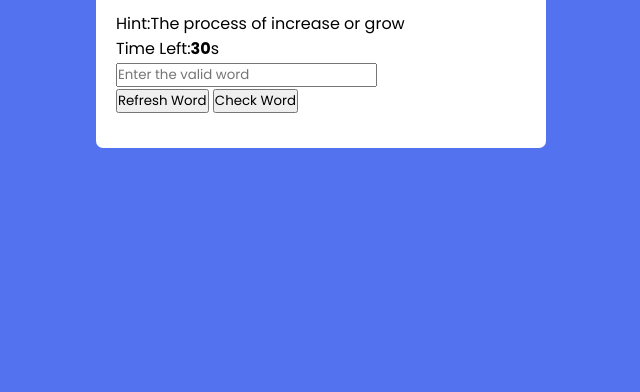
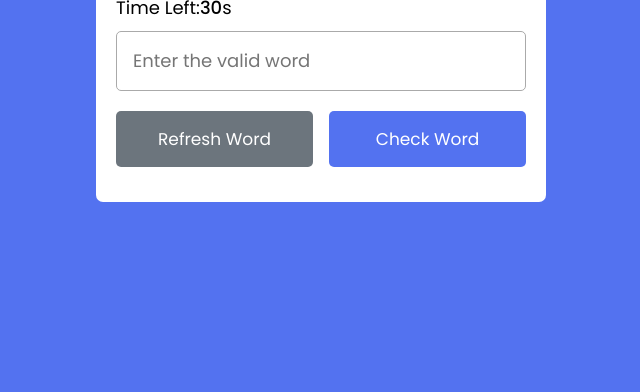
Before and after one commit to soumyodeep25majumdar/Word_Scramble_Game_1782022, a plain HTML site: page index.html in a window 1280 px wide. Shown: the part 408-800 px from the top of the page, without its empty margins (319-959 px from the left). Drawn offline with Linux system fonts and the light colour scheme.

Commit message:
Adding wordText, wordHint and refreshBtn in JS files

```diff
--- a/Script/index.js
+++ b/Script/index.js
@@ -0,0 +1,19 @@
+const wordText = document.querySelector(".word"),
+hintText = document.querySelector(".hint span"),
+refreshBtn = document.querySelector(".refresh-word")
+
+const initGame = () => {
+    let randomObj = words[Math.floor(Math.random() * words.length)];//getting the random obj from words
+    let wordArray = randomObj.word.split("");// splitting each letterof random word
+    for (let i = wordArray.length - 1; i > 0; i--) {
+        let j = Math.floor(Math.random() * (i + 1)); // getting the random numbers
+        // shuffling and swiping wordArray letter randomly
+        [wordArray[i],wordArray[j]] = [wordArray[j],wordArray[i]];
+    }
+    wordText.innerText = wordArray.join(""); //passing shuffle word as word text
+    hintText.innerText = randomObj.hint; // passing random object hint as hint text
+    console.log(randomObj);
+}
+initGame();
+
+refreshBtn.addEventListener("click",initGame);
--- /dev/null
+++ b/Script/words.js
@@ -0,0 +1,94 @@
+let words = [
+    {
+        word: "addition",
+        hint: "The process of adding numbers"
+    },
+    {
+        word: "meeting",
+        hint: "Event in which people come together"
+    },
+    {
+        word: "number",
+        hint: "Math symbol used for counting"
+    },
+    {
+        word: "exchange",
+        hint: "The act of trading"
+    },
+    {
+        word: "canvas",
+        hint: "Piece of fabric for oil painting"
+    },
+    {
+        word: "garden",
+        hint: "Space for planting flower and plant"
+    },
+    {
+        word: "position",
+        hint: "Location of someone or something"
+    },
+    {
+        word: "feather",
+        hint: "Hair like outer covering of bird"
+    },
+    {
+        word: "comfort",
+        hint: "A pleasant feeling of relaxation"
+    },
+    {
+        word: "tongue",
+        hint: "The muscular organ of mouth"
+    },
+    {
+        word: "expansion",
+        hint: "The process of increase or grow"
+    },
+    {
+        word: "country",
+        hint: "A politically identified region"
+    },
+    {
+        word: "group",
+        hint: "A number of objects or persons"
+    },
+    {
+        word: "taste",
+        hint: "Ability of tongue to detect flavour"
+    },
+    {
+        word: "store",
+        hint: "Large shop where goods are traded"
+    },
+    {
+        word: "field",
+        hint: "Area of land for farming activities"
+    },
+    {
+        word: "friend",
+        hint: "Person other than a family member"
+    },
+    {
+        word: "pocket",
+        hint: "A bag for carrying small items"
+    },
+    {
+        word: "needle",
+        hint: "A thin and sharp metal pin"
+    },
+    {
+        word: "expert",
+        hint: "Person with extensive knowledge"
+    },
+    {
+        word: "statement",
+        hint: "A declaration of something"
+    },
+    {
+        word: "second",
+        hint: "One-sixtieth of a minute"
+    },
+    {
+        word: "library",
+        hint: "Place containing collection of books"
+    },
+]
--- a/Style/style.css
+++ b/Style/style.css
@@ -24,7 +24,6 @@ body{
     font-size: 25px;
     font-weight: 500;
     padding: 18px 25px;
-
 }
 .container .content{
     margin: 25px 20px 35px;
@@ -40,3 +39,41 @@ body{
 .content .details{
     margin:25px 0 20px;
 }
+
+.details p{
+    font-size: 18px;
+    margin-bottom: 10px;
+}
+.details p b{
+    font-weight: 500;
+}
+.content input{
+    width: 100%;
+    height: 60px;
+    outline: none;
+    font-size: 18px;
+    padding: 0 16px;
+    border-radius: 5px;
+    border: 1px solid #aaa;
+}
+.content .buttons{
+    display: flex;
+    margin-top:20px;
+    justify-content: space-between;
+}
+.buttons button{
+    border:none;
+    outline:none;
+    padding:15px 0;
+    color: #fff;
+    cursor: pointer;
+    font-size: 17px;
+    border-radius: 5px;
+    width: calc(100%/2 - 8px);
+}
+.buttons .refresh-word{
+    background: #6c757d;
+}
+.buttons .check-word{
+    background: #5372F0;
+}
--- a/index.html
+++ b/index.html
@@ -6,27 +6,26 @@
     <meta name="viewport" content="width=device-width, initial-scale=1.0">
     <title>Word Scramble Game </title>
     <link rel="stylesheet" href="./Style/style.css">
+
 </head>
 <body>
 
     <div class="container">
         <h2>Word Scramble Game</h2>
         <div class="content">
-            <p class="word">enaxpnios</p>
+            <p class="word"></p>
             <div class="details">
-                <p class="hint">Hint:<span>The process of increase or grow</span></p>
+                <p class="hint">Hint:<span></span></p>
                 <p class="time">Time Left:<span><b>30</b>s</span></p>
                 <input type="text" placeholder="Enter the valid word">
-                <div class="button">
+                <div class="buttons">
                     <button class="refresh-word">Refresh Word</button>
                     <button class="check-word">Check Word</button>
                 </div>
             </div>
         </div>
     </div>
-
-
-
-    <script src="./Script/index.js"></script>
+    <script src="./Script/words.js" defer></script>
+    <script src="./Script/index.js" defer></script>
 </body>
 </html>
```
